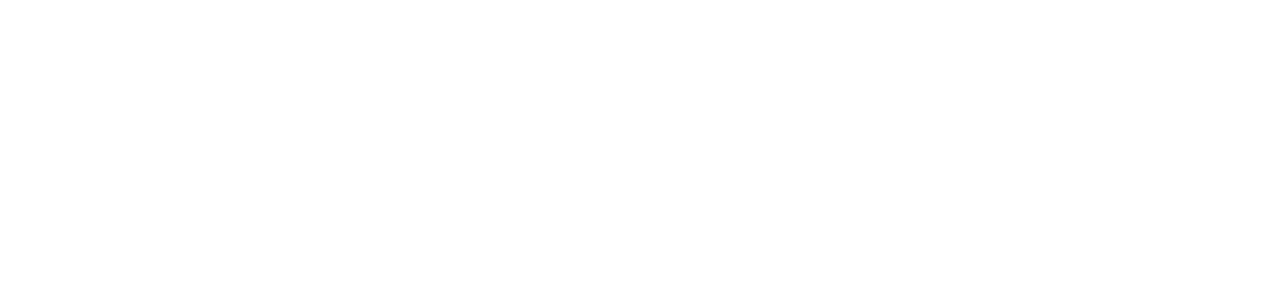
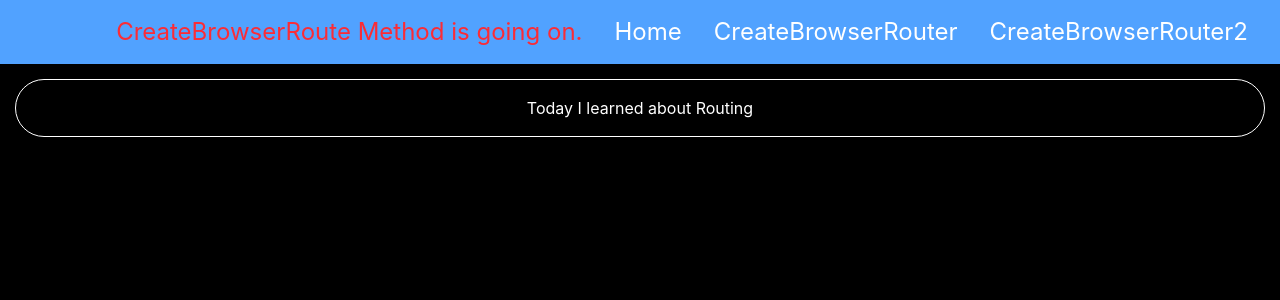
Before and after one commit to shivamerndev/ReactWithAnshu, a React (Vite) app: page /cbr in a window 1280 px wide. Before the commit this address had no page. Shown: the top 300 px of the page. Built offline with nearby package versions, Linux system fonts and the light colour scheme.

Commit message:
CreateBrowserRouter Learned Today

```diff
--- a/src/App.jsx
+++ b/src/App.jsx
@@ -1,5 +1,17 @@
+import { Link, Outlet } from 'react-router-dom';
 import Routing from './routes/Routes';
 
-const App = () => <Routing />
+const App = () => {
+    return <div className='bg-black h-screen text-white'>
+        <nav className='flex bg-blue-400 py-4 text-2xl w-full justify-end gap-8 px-8 items-center'>
+            <h1 className='text-red-500'>CreateBrowserRoute Method is going on.</h1>
+            <Link to='/'>Home</Link>
+            <Link to='/cbr'>CreateBrowserRouter</Link>
+            <Link to='/cbr2'>CreateBrowserRouter2</Link>
+        </nav>
+        <Outlet />
+        {/* <Routing /> */}
+    </div>
+}
 
 export default App
--- /dev/null
+++ b/src/concepts/day3/Routing.jsx
@@ -0,0 +1,15 @@
+import React from 'react'
+import { useParams } from 'react-router-dom'
+
+const Routing = () => {
+  const {id}= useParams()
+
+  return (
+    <div>
+        <h1 className='outline m-4 text-center py-4 rounded-full '>Today I learned about Routing</h1>
+       {id && <h2 className='bg-red-500 text-center py-4 rounded-full text-2xl font-semibold'>This  is Params Id {"=>"} {id }</h2>}
+    </div>
+  )
+}
+
+export default Routing
--- a/src/main.jsx
+++ b/src/main.jsx
@@ -1,10 +1,12 @@
 import { createRoot } from 'react-dom/client'
 import './index.css'
 import App from './App.jsx'
-import { BrowserRouter } from 'react-router-dom'
+import { BrowserRouter, RouterProvider } from 'react-router-dom'
+import allRoutes from './routes/CreateBrowserRouter.jsx'
 
 createRoot(document.getElementById('root')).render(
-    <BrowserRouter>
-        <App />
-    </BrowserRouter>
+    <RouterProvider router={allRoutes} />
+    //    <BrowserRouter>
+    //    <App/>
+    //    </BrowserRouter>
 )
--- /dev/null
+++ b/src/routes/CreateBrowserRouter.jsx
@@ -0,0 +1,28 @@
+import { createBrowserRouter } from 'react-router-dom'
+import Routing from '../concepts/day3/Routing'
+import App from '../App'
+import Task1 from '../tasks/task1/Task1'
+
+const allRoutes = createBrowserRouter([
+    {
+        path: "/",
+        element: <App />,
+        children: [
+            {
+                path: "/cbr",
+                element: <Routing />
+            },
+            {
+                path: "/:id",
+                element: <Routing />
+            },
+            {
+                path: "/t1",
+                element: <Task1 />
+            }
+        ]
+    }
+
+])
+
+export default allRoutes
--- a/src/routes/Routes.jsx
+++ b/src/routes/Routes.jsx
@@ -8,7 +8,7 @@
     <Route path='/' element={<VirtualDom />} />
     <Route path='/effect' element={<UseEffect />} />
     <Route path='/custom' element={<HookUse />} />
-    <Route path='/t1' element={<Task1/>} />
+    <Route path='/t1' element={<Task1 />} />
 </Routes>
 
 export default Routing
```
